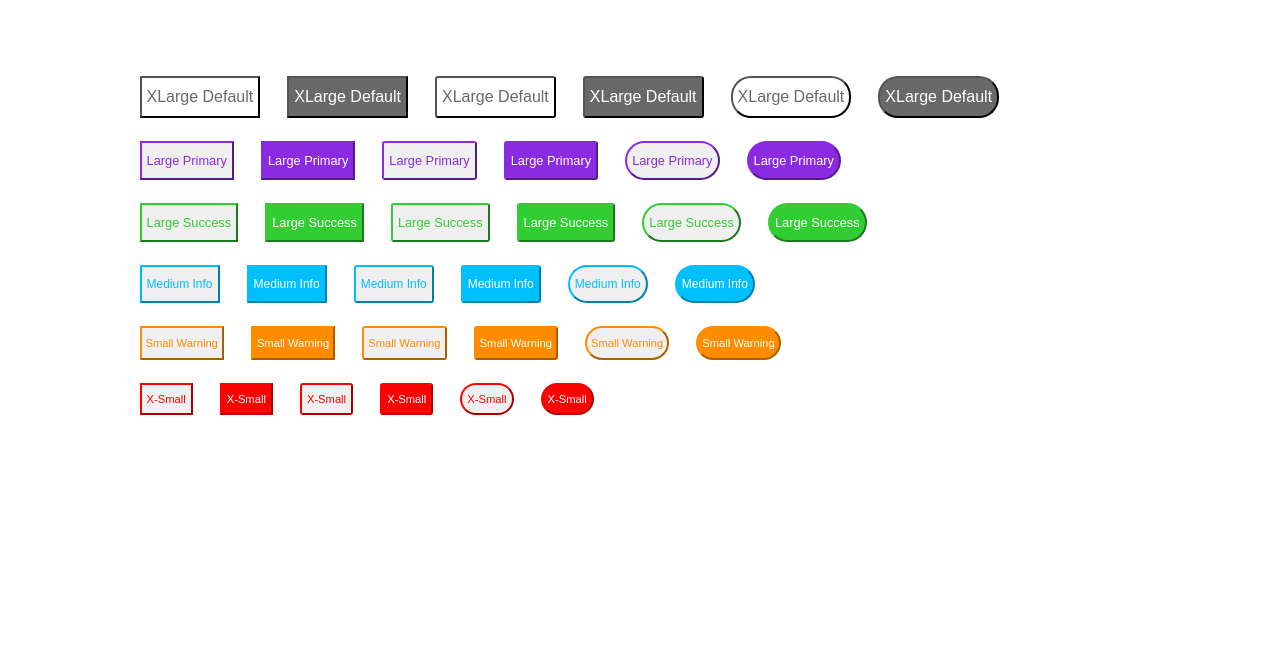
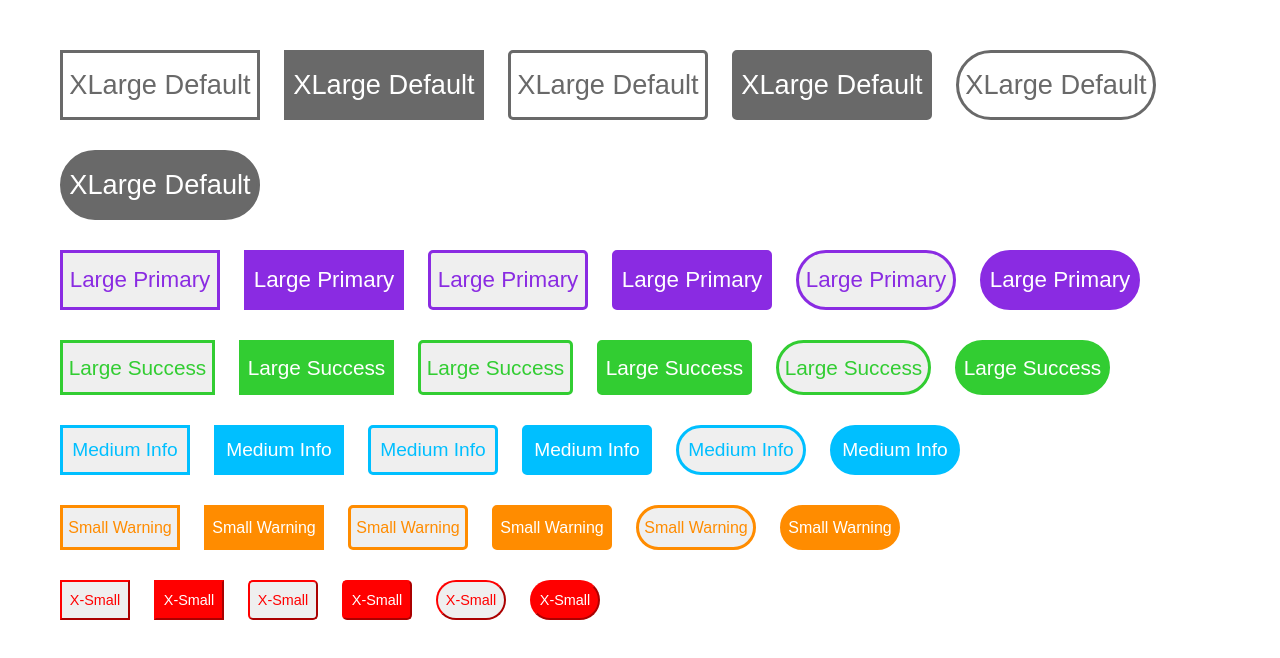
Before and after one commit to SofronovMichail/web-development-course, a plain HTML site: page lw2/task2/index.html in a window 1280 px wide. Drawn offline with Linux system fonts and the light colour scheme.

Commit message:
Update task2 buttons styles

```diff
--- a/lw2/task2/index.html
+++ b/lw2/task2/index.html
@@ -12,59 +12,61 @@
 <body>
 
   <div class="container-buttons">
+    <div class="row">
       <!-- XLarge Default buttons -->
-    <button class="button-large">XLarge Default</button>
-    <button class="button-large button-filled">XLarge Default</button>
+      <button class="button button-large">XLarge Default</button>
+      <button class="button button-large button-filled">XLarge Default</button>
       <button class="button button-large">XLarge Default</button>
       <button class="button button-large button-filled">XLarge Default</button>
       <button class="button button-large button-rounded">XLarge Default</button>
       <button class="button button-large button-filled button-rounded">XLarge Default</button>
-
-    <br>
+    </div>
+    <div class="row">
       <!-- Large Primary buttons -->
-    <button class="button-primary">Large Primary</button>
-    <button class="button-primary button-filled">Large Primary</button>
+      <button class="button button-primary">Large Primary</button>
+      <button class="button button-primary button-filled">Large Primary</button>
       <button class="button button-primary">Large Primary</button>
       <button class="button button-primary button-filled">Large Primary</button>
       <button class="button button-primary button-rounded">Large Primary</button>
       <button class="button button-primary button-filled button-rounded">Large Primary</button>
-
-    <br>
+    </div>
+    <div class="row">
       <!-- Large Success buttons -->
-    <button class="button-success">Large Success</button>
-    <button class="button-success button-filled">Large Success</button>
+      <button class="button button-success">Large Success</button>
+      <button class="button button-success button-filled">Large Success</button>
       <button class="button button-success">Large Success</button>
       <button class="button button-success button-filled">Large Success</button>
       <button class="button button-success button-rounded">Large Success</button>
       <button class="button button-success button-filled button-rounded">Large Success</button>
-
-    <br>
+    </div>
+    <div class="row">
       <!-- Medium Info buttons -->
-    <button class="button-medium">Medium Info</button>
-    <button class="button-medium button-filled">Medium Info</button>
+      <button class="button button-medium">Medium Info</button>
+      <button class="button button-medium button-filled">Medium Info</button>
       <button class="button button-medium">Medium Info</button>
       <button class="button button-medium button-filled">Medium Info</button>
       <button class="button button-medium button-rounded">Medium Info</button>
       <button class="button button-medium button-filled button-rounded">Medium Info</button>
-
-    <br>
+    </div>
+    <div class="row">
       <!-- Small Warning buttons -->
-    <button class="button-warning">Small Warning</button>
-    <button class="button-warning button-filled">Small Warning</button>
+      <button class="button button-warning">Small Warning</button>
+      <button class="button button-warning button-filled">Small Warning</button>
       <button class="button button-warning">Small Warning</button>
       <button class="button button-warning button-filled">Small Warning</button>
       <button class="button button-warning button-rounded">Small Warning</button>
       <button class="button button-warning button-filled button-rounded">Small Warning</button>
-
-    <br>
+    </div>
+    <div class="row">
       <!-- X-Small buttons -->
-    <button class="button-red">X-Small</button>
-    <button class="button-red button-filled">X-Small</button>
+      <button class="button button-red">X-Small</button>
+      <button class="button button-red button-filled">X-Small</button>
       <button class="button button-red">X-Small</button>
       <button class="button button-red button-filled">X-Small</button>
       <button class="button button-red button-rounded">X-Small</button>
       <button class="button button-red button-filled button-rounded">X-Small</button>
     </div>
+  </div>
 
 </body>
 
--- a/lw2/task2/style.css
+++ b/lw2/task2/style.css
@@ -3,78 +3,90 @@
   padding: 0;
 }
 .container-buttons {
-  width: auto;
-  margin: 5% 0 0 10%;
-}
-button {
-  margin: 1%;
-  border-radius: 0;
-  padding: 10px 5px;
-  font-size: 0.8em;
+  margin: 40px;
 }
 .button {
-  border-radius: 3px;
+  margin: 10px 0 20px 20px;
 }
-.button-rounded {
-  border-radius: 20px;
+.button.button-rounded {
+  border-radius: 70px;
 }
 /* XLarge Default buttons */
-.button-large {
-  font-size: 1em;
+.button.button-large {
+  width: 200px;
+  height: 70px;
+  font-size: 1.7em;
   color: dimgray;
   background-color: white;
+  border: 3px solid dimgray;
 }
-.button-large.button-filled {
+.button.button-large.button-filled {
   background-color: dimgray;
   color: white;
 }
 /* Large Primary buttons */
-.button-primary {
-  border-color: blueviolet;
+.button.button-primary {
+  width: 160px;
+  height: 60px;
+  border: 3px solid blueviolet;
   color: blueviolet;
+  font-size: 1.4em;
 }
-.button-primary.button-filled {
+.button.button-primary.button-filled {
   background: blueviolet;
   color: white;
 }
 /* Large Success buttons */
-.button-success {
-  border-color: limegreen;
+.button.button-success {
+  width: 155px;
+  height: 55px;
+  border: 3px solid limegreen;
   color: limegreen;
+  font-size: 1.3em;
 }
-.button-success.button-filled {
+.button.button-success.button-filled {
   background-color: limegreen;
   color: white;
 }
 /* Medium Info buttons */
-.button-medium {
-  border-color: deepskyblue;
+.button.button-medium {
+  width: 130px;
+  height: 50px;
+  border: 3px solid deepskyblue;
   color: deepskyblue;
-  font-size: 0.75em;
+  font-size: 1.2em;
 }
-.button-medium.button-filled {
+.button.button-medium.button-filled {
   background-color: deepskyblue;
   color: white;
 }
 /* Small Warning buttons */
-.button-warning {
-  font-size: 0.7em;
-  border-color: darkorange;
+.button.button-warning {
+  width: 120px;
+  height: 45px;
+  border: 3px solid darkorange;
   color: darkorange;
-  padding: 9px 4px;
+  font-size: 1em;
 }
-.button-warning.button-filled {
+.button.button-warning.button-filled {
   background-color: darkorange;
   color: white;
 }
 /* X-Small buttons */
-.button-red {
-  font-size: 0.7em;
+.button.button-red {
+  width: 70px;
+  height: 40px;
   border-color: red;
   color: red;
-  padding: 8px 5px;
+  font-size: 0.9em;
 }
-.button-red.button-filled {
+.button.button-red.button-filled {
   background-color: red;
   color: white;
 }
+.row :nth-child(3) {
+  border-radius: 5px;
+}
+.row :nth-child(4) {
+  border-radius: 5px;
+}
```
Lines whose indentation alone changed are shown as unchanged.
